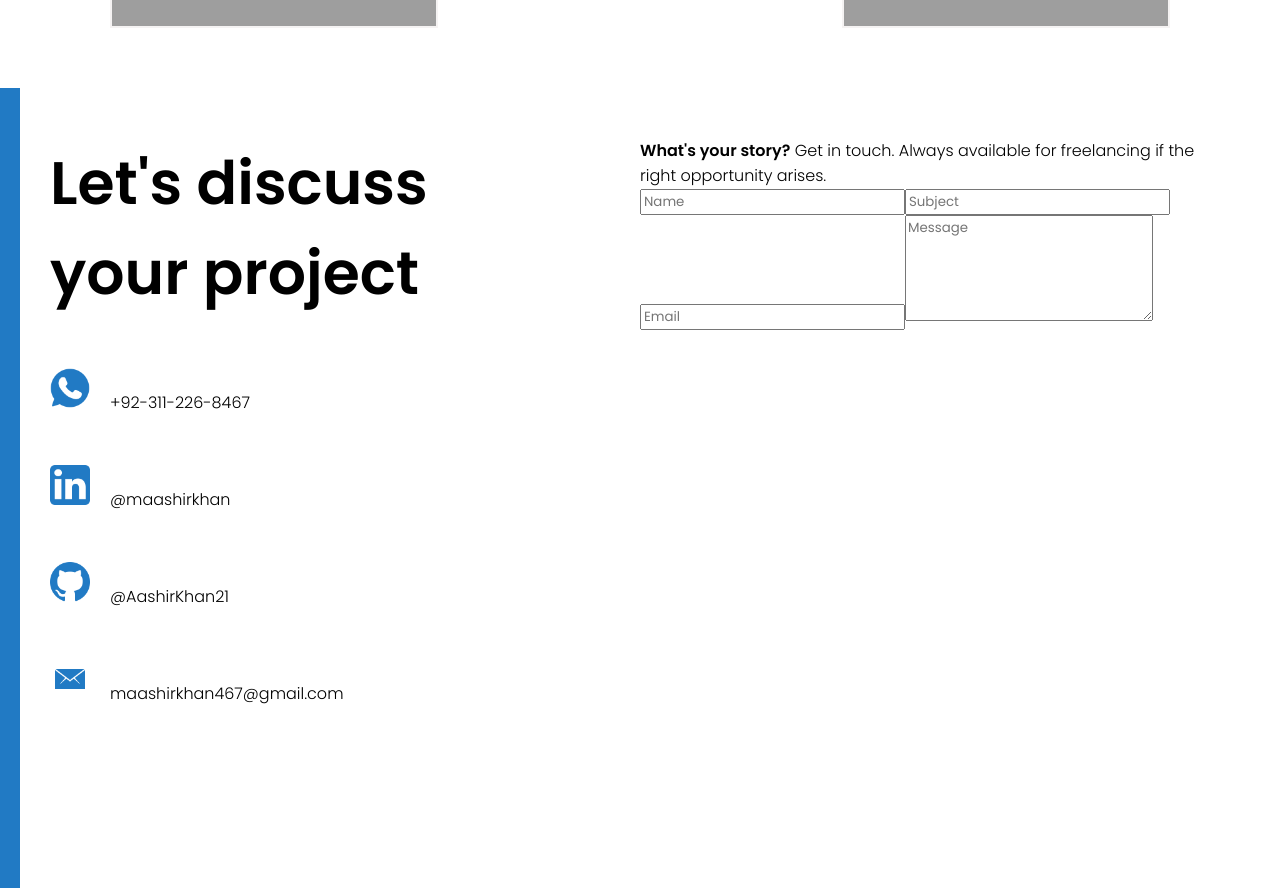
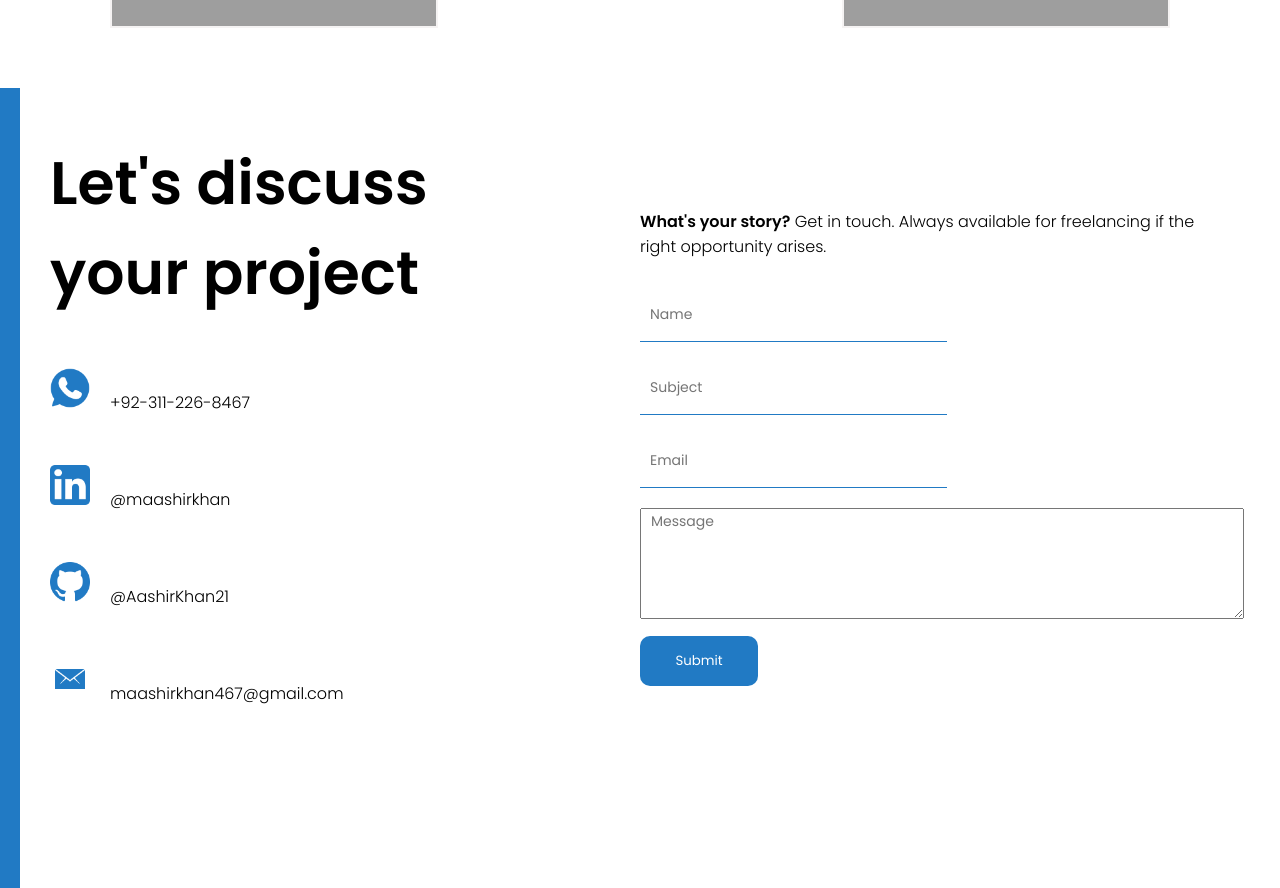
Before and after one commit to AashirKhan21/codewithaashir-portfolio, a React (Create React App) app: page / in a window 1280 px wide. Shown: the part 2380-3268 px from the top of the page. Built offline with nearby package versions, Linux system fonts and the light colour scheme; grey boxes are pictures that could not be loaded.

Commit message:
Added Form in Contact Component

```diff
--- a/package.json
+++ b/package.json
@@ -3,6 +3,7 @@
   "version": "0.1.0",
   "private": true,
   "dependencies": {
+    "@emailjs/browser": "^3.4.0",
     "@testing-library/jest-dom": "^5.16.1",
     "@testing-library/react": "^12.1.2",
     "@testing-library/user-event": "^13.5.0",
--- a/src/Components/contact/contact.css
+++ b/src/Components/contact/contact.css
@@ -17,6 +17,10 @@
 }
 .c-right{
     flex: 1;
+    display: flex;
+    flex-direction: column;
+    align-items: center;
+    justify-content: center;
 }
 .c-title{
     font-size: 60px;
@@ -41,3 +45,36 @@
 .c-desc{
     font-weight: 300;
 }
+.c-form{
+    margin-top: 20px;
+}
+input{
+    width: 50%;
+    height: 50px;
+    border: none;
+    border-bottom: 1px solid #217ac4;
+    margin: 10px 0px;
+    font-size: 14px;
+    padding-left: 10px;
+}
+textarea{
+    width: 100%;
+    margin: 10px 0px;
+    font-size: 14px;
+    padding-left: 10px;
+}
+button{
+    width: 20%;
+    border: none;
+    padding: 15px;
+    background-color: #217ac4;
+    color: white;
+    font-weight: 400;
+    cursor: pointer;
+    border-radius: 10px;
+}
+button:hover{
+    transition: 0.3s ease-in-out;
+    background-color: #043f70;
+    color: white;
+}
--- a/src/Components/contact/contact.js
+++ b/src/Components/contact/contact.js
@@ -1,12 +1,13 @@
-import React from 'react';
+import React, { useRef } from 'react';
 import './contact.css';
 import phone from '../../img/phone.png';
 import email from '../../img/email.png';
 import github from '../../img/github.png';
 import linkedin from '../../img/linkedin.png';
 
-const contact = () => {
-  return (
+const Contact = () => {
+    const Refform = useRef();
+    return (
       <div className='c'>
         <div className='c-bg'>
         </div>
@@ -51,11 +52,12 @@ const contact = () => {
                     <b>What's your story?</b> Get in touch. Always available for freelancing if the
                     right opportunity arises.
                 </p>
-                <form className='c-form'>
+                <form ref={Refform} className='c-form'>
                     <input type='text' placeholder='Name' name='user_name'/>
                     <input type='text' placeholder='Subject' name='user_subject'/>
                     <input type='text' placeholder='Email' name='user_email'/>
-                    <textarea rows={5} placeholder='Message' name='user_message'/>
+                    <textarea rows={5} placeholder='Message' name='message'/>
+                    <button>Submit</button>
                 </form>
             </div>
         </div>
@@ -63,4 +65,4 @@ const contact = () => {
   )
 };
 
-export default contact;
+export default Contact;
```
Also changed, not shown: 1 other file (tests, documents, lock files or other folders).
